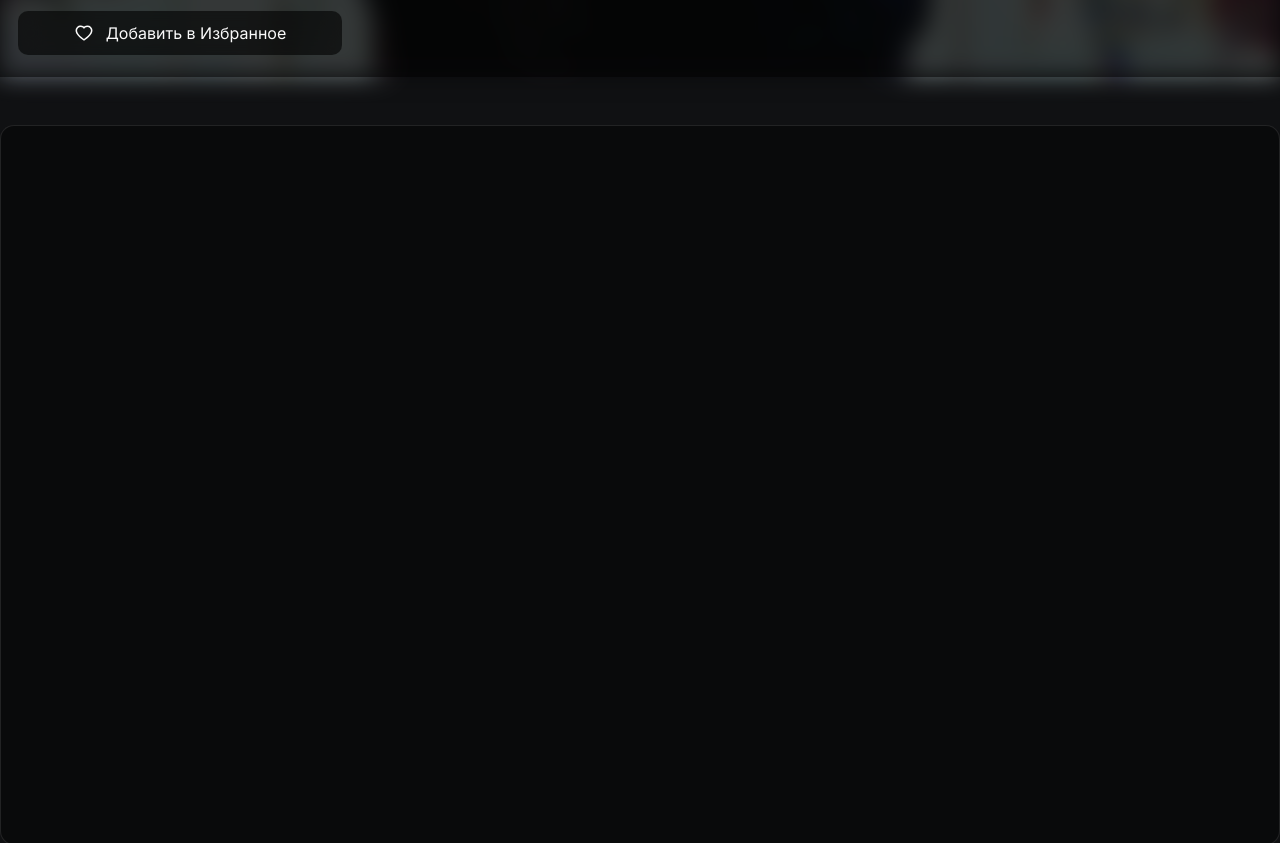
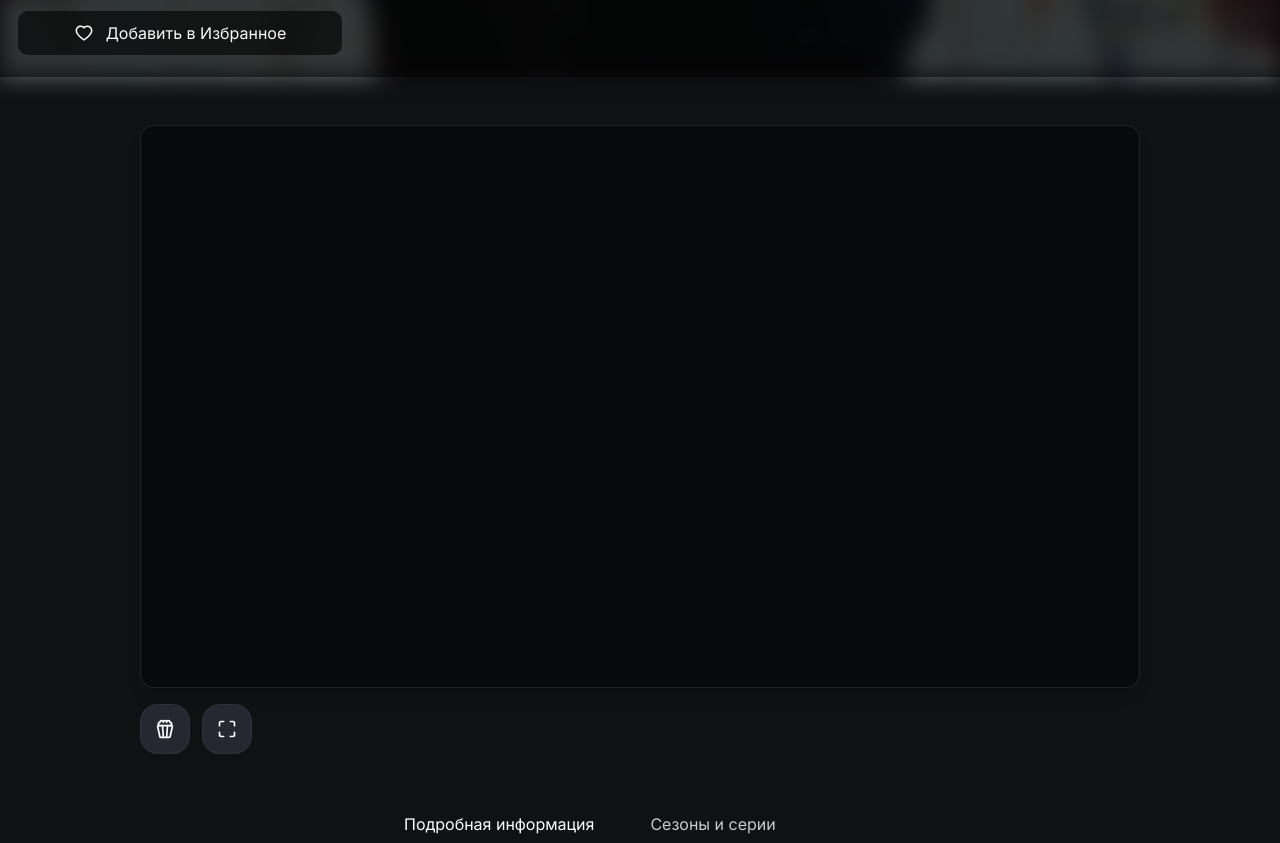
Before and after one commit to Ri4yy/streaming, a Next.js app: page /anime/1 in a window 1280 px wide. Shown: the part 723-1566 px from the top of the page. Built offline with nearby package versions, Linux system fonts and the light colour scheme; no server answers.

Commit message:
feat: Add cinema mode and expand functionality to VideoPlayer

```diff
--- a/src/components/VideoPlayer/index.tsx
+++ b/src/components/VideoPlayer/index.tsx
@@ -1,6 +1,7 @@
 "use client";
 
-import React from 'react';
+import React, { useState } from 'react';
+import { Popcorn, Maximize, Minimize } from 'lucide-react';
 
 interface VideoPlayerProps {
     tmdbId: number;
@@ -9,6 +10,9 @@ interface VideoPlayerProps {
 }
 
 export default function VideoPlayer({ tmdbId, imdbId, type }: VideoPlayerProps) {
+    const [isCinemaMode, setIsCinemaMode] = useState(false);
+    const [isExpanded, setIsExpanded] = useState(false);
+
     const publisherId = "678901809";
     const mediaType = imdbId ? 'imdb' : (type === 'tv' ? 'series' : 'movie');
     const mediaId = imdbId || tmdbId.toString();
@@ -18,9 +22,37 @@ export default function VideoPlayer({ tmdbId, imdbId, type }: VideoPlayerProps)
     const insHtml = `<ins data-publisher-id="${publisherId}" data-type="${mediaType}" data-id="${mediaId}" data-design="2" data-color1="#333333" data-color2="#d4d4d4" data-color3="#999999" data-color4="#CCCCCC" data-color5="#FFFFFF" data-height="100%" data-width="100%"></ins>`;
 
     return (
-        <div
-            className="w-full aspect-video bg-black/40 rounded-xl overflow-hidden border border-white/10 shadow-lg flex items-center justify-center relative"
-            dangerouslySetInnerHTML={{ __html: insHtml }}
-        />
+        <>
+            {isCinemaMode && (
+                <div
+                    className="fixed inset-0 bg-black/90 z-40 transition-opacity duration-300"
+                    onClick={() => setIsCinemaMode(false)}
+                />
+            )}
+
+            <div className={`relative transition-all duration-500 ease-in-out ${isCinemaMode ? 'z-50' : 'z-10'} ${isExpanded ? 'w-full max-w-full' : 'w-full max-w-[1000px] mx-auto'}`}>
+                <div
+                    className="w-full aspect-video bg-black/40 rounded-xl overflow-hidden border border-white/10 shadow-lg relative transition-all duration-300"
+                    dangerouslySetInnerHTML={{ __html: insHtml }}
+                />
+
+                <div className="flex items-center gap-3 mt-4">
+                    <button
+                        onClick={() => setIsCinemaMode(!isCinemaMode)}
+                        className={`p-3.5 rounded-2xl transition-all duration-300 flex items-center justify-center border border-white/5 ${isCinemaMode ? 'bg-[#CAE962] text-black' : 'bg-[#262831] text-white hover:bg-[#343640]'}`}
+                        title="Режим кинотеатра"
+                    >
+                        <Popcorn className="w-5 h-5" />
+                    </button>
+                    <button
+                        onClick={() => setIsExpanded(!isExpanded)}
+                        className={`p-3.5 rounded-2xl transition-all duration-300 flex items-center justify-center border border-white/5 ${isExpanded ? 'bg-[#CAE962] text-black' : 'bg-[#262831] text-white hover:bg-[#343640]'}`}
+                        title={isExpanded ? "Свернуть" : "Развернуть"}
+                    >
+                        {isExpanded ? <Minimize className="w-5 h-5" /> : <Maximize className="w-5 h-5" />}
+                    </button>
+                </div>
+            </div>
+        </>
     );
 }
```
